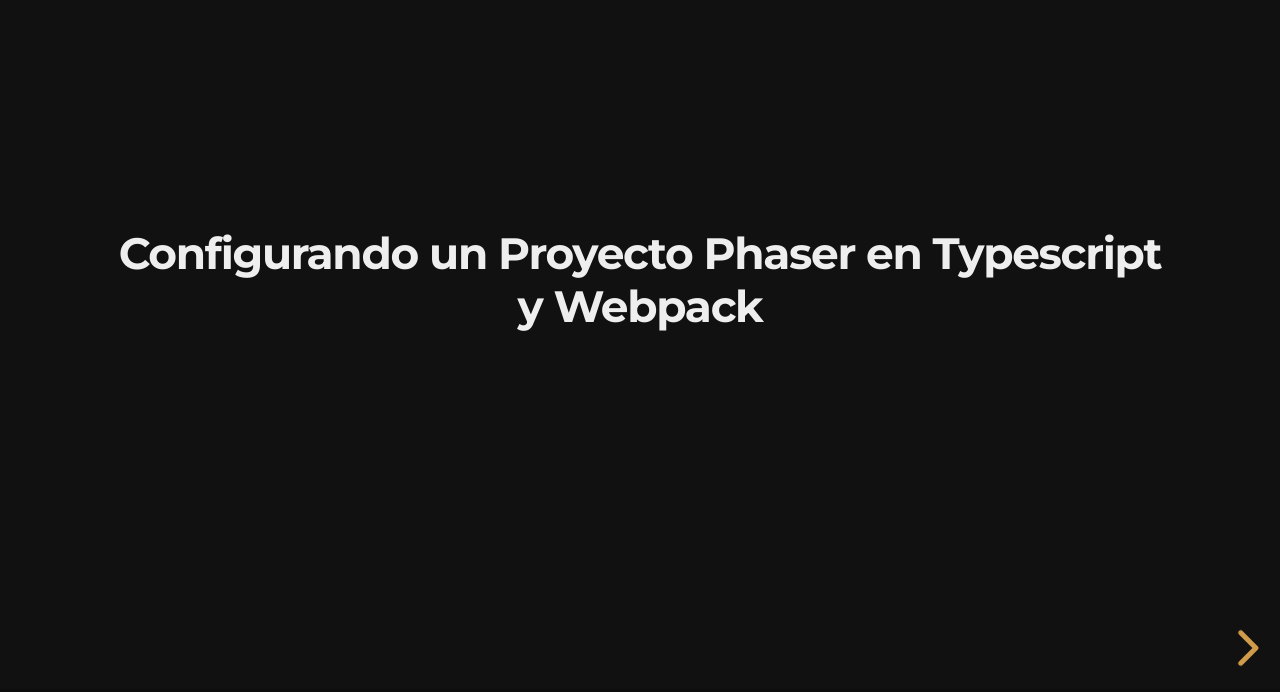
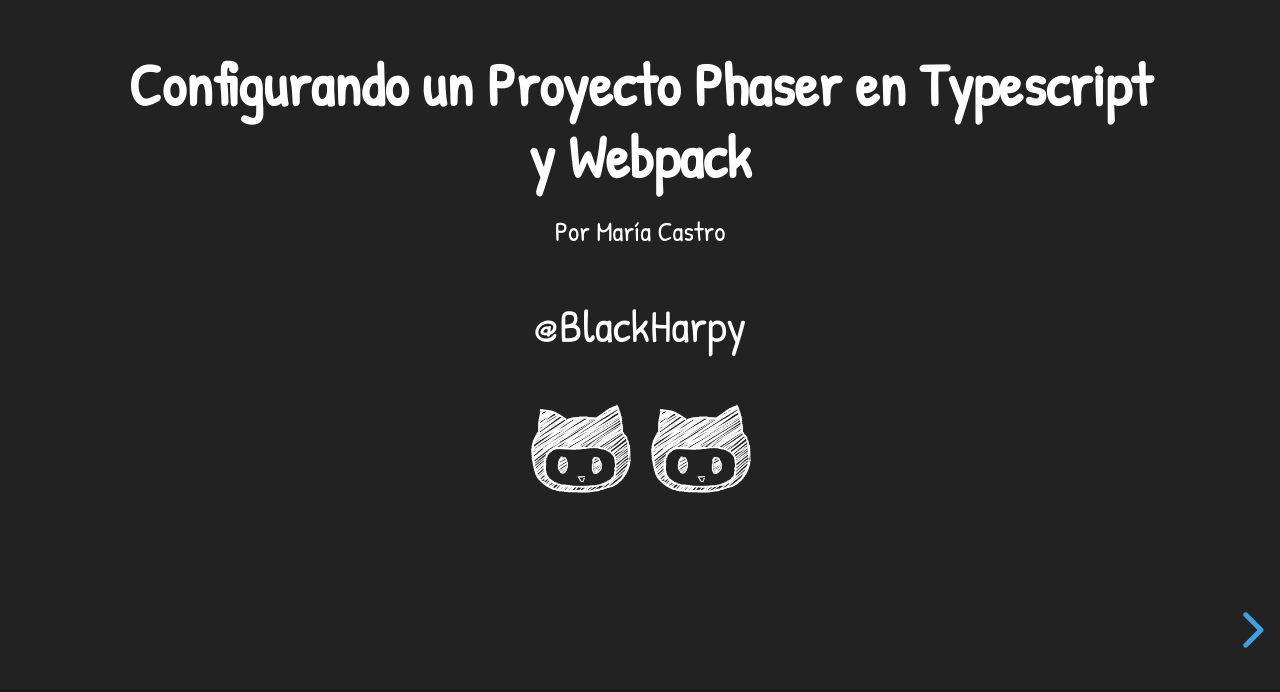
Before and after one commit to BlackHarpy/talks, a plain HTML site: page phaser-typescript-webpack/index.html in a window 1280 px wide. Shown: the part 108-800 px from the top of the page. Drawn offline with nearby package versions, Linux system fonts and the light colour scheme.

Commit message:
Add GitHub gif, CSS overrides and first slides content

```diff
--- /dev/null
+++ b/phaser-typescript-webpack/css/custom.css
@@ -0,0 +1,36 @@
+/* Overrides for Reveal CSS */
+
+@font-face {
+  font-family: 'Patrick Hand';
+  src: url('../fonts/PatrickHand-Regular.ttf');
+}
+
+.reveal {
+  font-family: 'Patrick Hand', cursive !important;
+}
+
+.reveal h1,
+.reveal h2,
+.reveal h3,
+.reveal h4,
+.reveal h5,
+.reveal h6 {
+  font-family: 'Patrick Hand', cursive !important;
+  text-transform: none !important;
+}
+
+/* Custom classes */
+.email-container {
+  display: flex;
+}
+
+.social-logo {
+  background: none !important;
+  width: 100px;
+  height: 100px;
+}
+.social-logo-small {
+  background: none !important;
+  width: 70px;
+  height: 70px;
+}
--- a/phaser-typescript-webpack/index.html
+++ b/phaser-typescript-webpack/index.html
@@ -7,7 +7,8 @@
 		<title>reveal.js</title>
 
 		<link rel="stylesheet" href="css/reveal.css">
-		<link rel="stylesheet" href="css/theme/night.css">
+		<link rel="stylesheet" href="css/theme/black.css">
+		<link rel="stylesheet" href="css/custom.css">
 
 		<!-- Theme used for syntax highlighting of code -->
 		<link rel="stylesheet" href="lib/css/zenburn.css">
@@ -17,10 +18,34 @@
 		<div class="reveal">
 			<div class="slides">
 				<section>
-						<h4>Configurando un Proyecto Phaser en Typescript y Webpack</h4>
+						<h3>Configurando un Proyecto Phaser en Typescript y Webpack</h3>
+						<div class="name-container">
+							<small>Por María Castro</small>
+						</div>
+
+						<div class="social-logo-container">
+								<p>@BlackHarpy</p>
+								<img class="plain social-logo" src="images/GitHub-Logo-White.gif">
+								<img class="plain social-logo" src="images/GitHub-Logo-White.gif">
+						</div>
 				</section>
 				<section>
-					Cowabunga!
+					<h3>¿Por qué?</h3>
+				</section>
+				<section>
+						<section>
+							<h3>¿Cómo?</h3>
+						</section>
+					</section>
+					<section>
+						<h3>¿Y ahora?</h3>
+					</section>
+				<section>
+						<div class="email-container">
+								<img class="plain social-logo-small" src="images/GitHub-Logo-White.gif">
+								<p>mariacastro87@gmail.com</p>
+						</div>
+
 				</section>
 			</div>
 		</div>
```
Also changed, not shown: phaser-typescript-webpack/fonts/PatrickHand-Regular.ttf (added), phaser-typescript-webpack/images/GitHub-Logo-White.gif (added).
